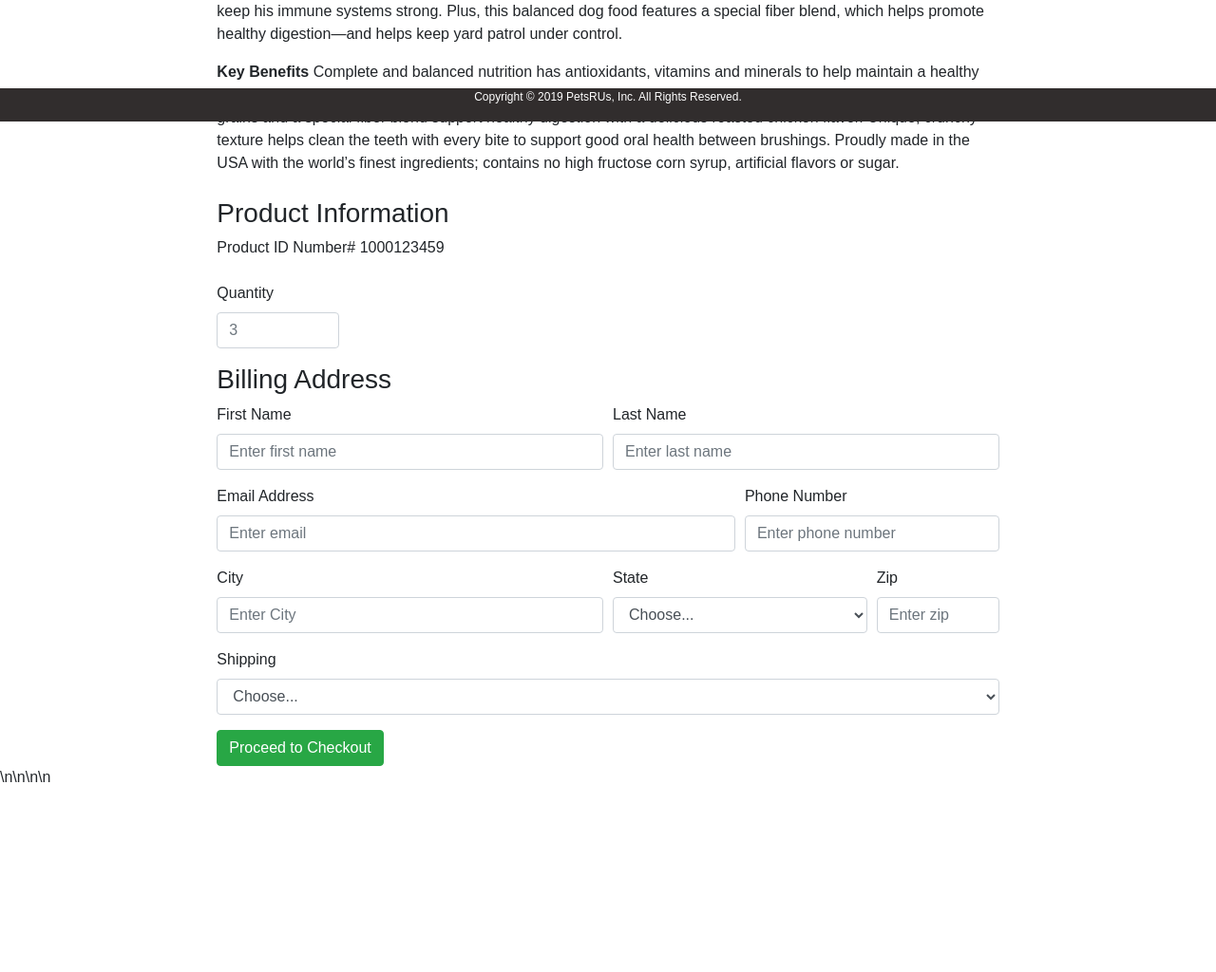
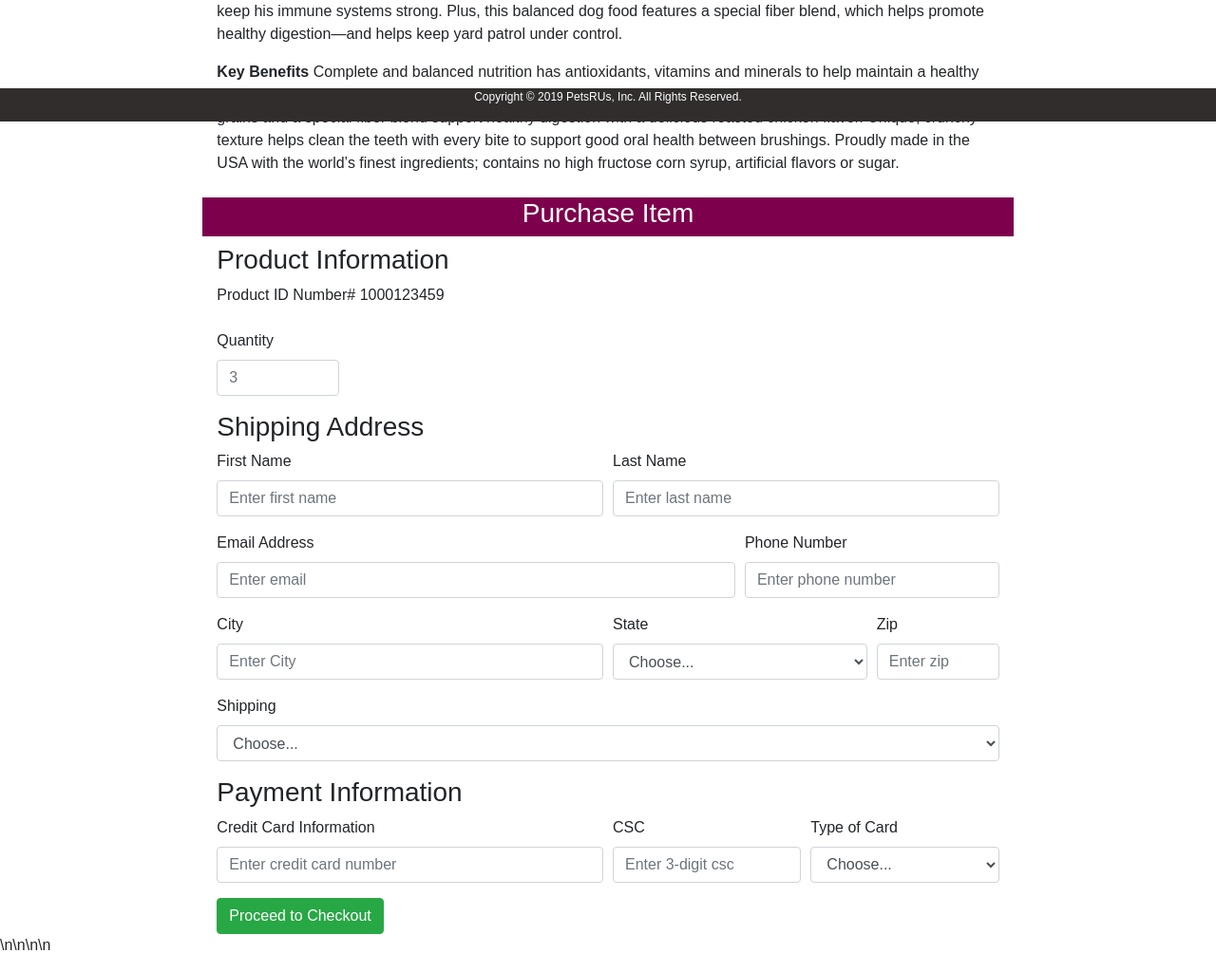
Before and after one commit to emvalencia/PetsRUs, a PHP site: page /product-pages/dog-food.html in a window 1280 px wide. Shown: the part 672-1696 px from the top of the page at 95% size. Before the commit the page ends 1496 px from the top, so only its background shows below. Run offline with PHP 8.4, Linux system fonts and the light colour scheme.

Commit message:
Updated form with payment information, styling

```diff
--- a/src/product-pages/dog-food.html
+++ b/src/product-pages/dog-food.html
@@ -20,6 +20,7 @@
             <i class="fa fa-caret-down"></i>
             </button>
             <div class="dropdown-content2">
+            <a href="allproducts.html">All</a>
             <a href="dog.html">Dogs</a>
             <a href="cat.html">Cats</a>
             <a href="reptile.html">Reptiles</a>
@@ -47,7 +48,7 @@
             <div class="col-sm">
                 <h3>PEDIGREE® Dry Dog Food Adult Roasted Chicken, Rice & Vegetable Flavor 17-lb bag</h3>
                 <h3>$29.99</h3>
-                <button type="button" class="btn btn-success btn-md" onclick="handleClick('buy')">Buy</button>
+                <!-- <button type="button" class="btn btn-success btn-md" onclick="handleClick('buy')">Buy</button> -->
             </div>
             <div class="col-2"></div>
         </div>
@@ -72,13 +73,21 @@
             <div class="col-2"></div>
         </div>
 
+        <!-- row #1 -->
+        <div class="row pt-2">
+            <div class="col-2"></div>
+            <div class="col-8 purple-header">
+                <h3>Purchase Item</h3>
+            </div>
+            <div class="col-2"></div>
+        </div>
 
         <!-- order form -->
         <div class="row pt-2">
             <div class="col-2"></div>
             <div class="col">
-                <h3>Product Information</h3>
                 <form>
+                    <h3>Product Information</h3>
                     <div class="form-row">
                         <div class="form-group col-md-12">
                             <label for="product-identifier">Product ID Number#</label>
@@ -89,7 +98,7 @@
                             <input type="text" class="form-control" id="quantity" placeholder="3">
                         </div>
                     </div>
-                    <h3>Billing Address</h3>
+                    <h3>Shipping Address</h3>
                     <div class="form-row">
                         <div class="form-group col-md-6">
                             <label for="first-name">First Name</label>
@@ -138,6 +147,26 @@
                         <option>Ground (4-6 business days)</option>
                         </select>
                     </div>
+                    <h3>Payment Information</h3>
+                    <div class="form-row">
+                        <div class="form-group col-md-6">
+                            <label for="credit-card">Credit Card Information</label>
+                            <input type="text" class="form-control" id="credit-card" placeholder="Enter credit card number">
+                        </div>
+                        <div class="form-group col-md-3">
+                            <label for="csc">CSC</label>
+                            <input type="text" class="form-control" id="csc" placeholder="Enter 3-digit csc">
+                        </div>
+                        <div class="form-group col-md-3">
+                            <label for="inputCreditCardType">Type of Card</label>
+                            <select id="inputCreditCardType" class="form-control">
+                            <option selected>Choose...</option>
+                            <option>VISA</option>
+                            <option>Mastercard</option>
+                            <option>American Express</option>
+                            </select>
+                        </div>
+                    </div>
                     <button type="submit" class="btn btn-success">Proceed to Checkout</button>
                 </form>
             </div>
--- a/src/product-pages/products.css
+++ b/src/product-pages/products.css
@@ -33,13 +33,21 @@
     padding: 2%;
 }
 
-.centered {
+.transparent-box {
+    display: inline-block;
+    width: 50%;
+    margin: 50px;
+    background-color: whitesmoke;
+    text-align: center;
+    border: 2px solid black;
+    opacity: 0.5;
     position: absolute;
-    top: 35%;
+    top: 50%;
     left: 50%;
     transform: translate(-50%, -50%);
-    font-size: 150px;
-    color: white;
+    font-size: 10em;
+    color:#7D004C;
     font-weight: 500;
-    text-shadow: 5px 5px black;
-  }
+    text-shadow: 3px 3px black;
+    font-family: Cambria, Cochin, Georgia, Times, 'Times New Roman', serif;
+}
--- a/src/sytles.css
+++ b/src/sytles.css
@@ -1,3 +1,7 @@
+background {
+
+}
+
 .purple-header {
     background-color: #7D004C;
     color:white;
```
Also changed, not shown: src/product-pages/allproducts.html (+4 -4 lines), src/product-pages/dog.html (+7 -7 lines).
